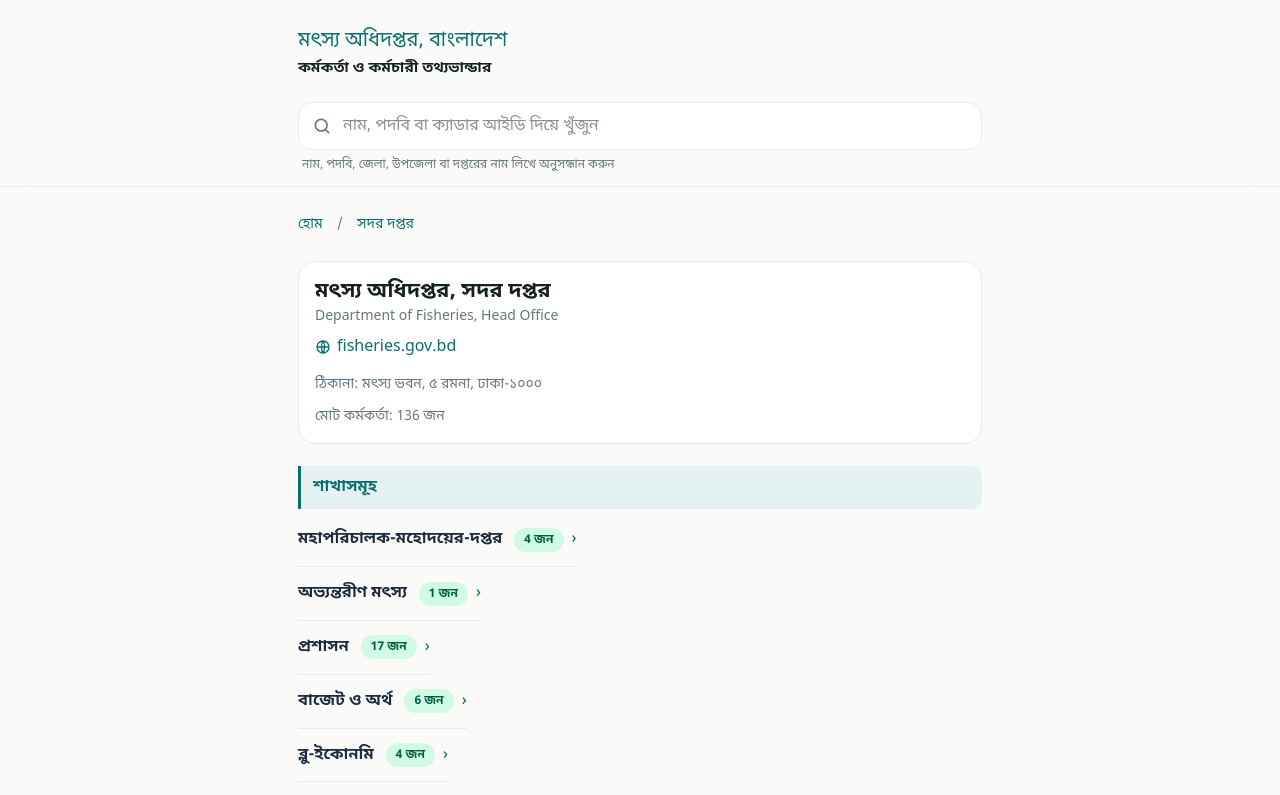
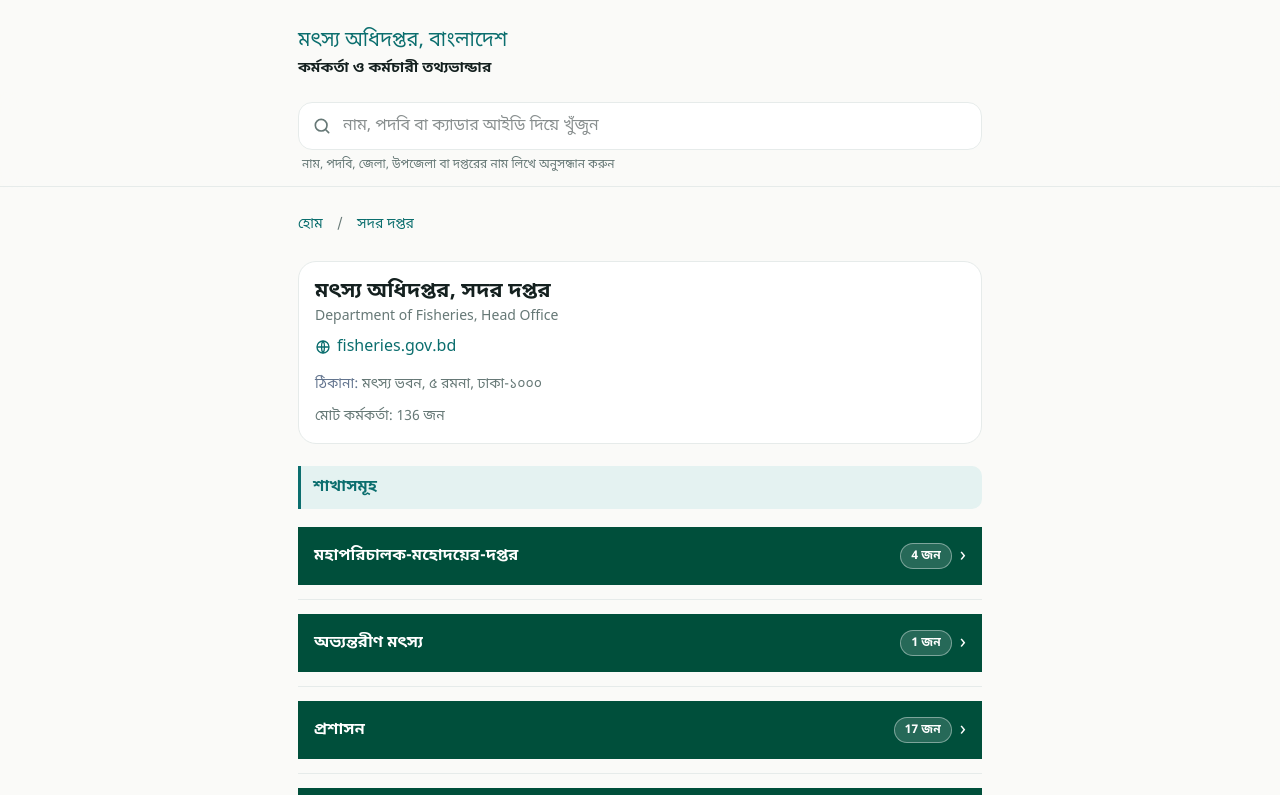
Before and after one commit to hasibranaofficial/dof-derectory-test, a Next.js app: page /dof-derectory-test/office/hq in a window 1280 px wide. Shown: the top 795 px of the page. Built offline with nearby package versions, Linux system fonts and the light colour scheme.

Commit message:
Fix headquarters branch visibility and click-to-expand staff

```diff
--- a/src/components/BranchDirectory.tsx
+++ b/src/components/BranchDirectory.tsx
@@ -1,46 +1,31 @@
-"use client";
-
-import { useState } from "react";
 import type { Officer } from "@/lib/data";
 import DirectoryOfficer from "@/components/DirectoryOfficer";
 
 export default function BranchDirectory({ branches }: { branches: [string, Officer[]][] }) {
-  const [active, setActive] = useState<string | null>(null);
   return (
     <section className="mt-6">
-      <h2 className="mb-3 border-l-4 border-emerald-600 pl-3 text-lg font-bold text-emerald-950">শাখাসমূহ</h2>
+      <h2 className="mb-4 border-l-4 border-emerald-700 pl-3 text-lg font-bold text-emerald-950">শাখাসমূহ</h2>
       <div className="grid gap-3 sm:grid-cols-2 lg:grid-cols-3">
-        {branches.map(([name, people]) => {
-          const selected = active === name;
-          return (
-            <button key={name} type="button" onClick={() => setActive(selected ? null : name)}
-              aria-expanded={selected}
-              className={"flex items-center justify-between gap-3 rounded-xl border p-4 text-left shadow-sm transition " +
-                (selected ? "border-emerald-500 bg-emerald-50" : "border-slate-200 bg-white hover:border-emerald-400 hover:bg-emerald-50/50")}>
-              <span className="font-semibold text-slate-800">{name || "অন্যান্য শাখা"}</span>
+        {branches.map(([name, people], index) => (
+          <details key={name || index} className="group overflow-hidden rounded-xl border border-emerald-800 bg-white shadow-sm">
+            <summary className="flex cursor-pointer list-none items-center justify-between gap-3 bg-emerald-900 px-4 py-4 text-left text-white transition-colors hover:bg-emerald-800 [&::-webkit-details-marker]:hidden">
+              <span className="font-semibold leading-relaxed">{name || "অন্যান্য শাখা"}</span>
               <span className="flex shrink-0 items-center gap-2">
-                <span className="rounded-full bg-emerald-100 px-2.5 py-1 text-xs font-bold text-emerald-800">{people.length} জন</span>
-                <span className={"text-emerald-800 transition-transform " + (selected ? "rotate-90" : "")}>›</span>
+                <span className="rounded-full border border-white/40 bg-white/15 px-2.5 py-1 text-xs font-bold text-white">{people.length} জন</span>
+                <span className="text-xl leading-none transition-transform group-open:rotate-90">›</span>
               </span>
-            </button>
-          );
-        })}
+            </summary>
+            <div className="border-t border-emerald-100 bg-slate-50 p-3">
+              <h3 className="mb-3 border-l-4 border-emerald-700 pl-3 font-bold text-emerald-950">{name || "অন্যান্য শাখা"} — জনবল</h3>
+              <div className="grid gap-3 md:grid-cols-2 xl:grid-cols-3">
+                {people.map((person, personIndex) => (
+                  <DirectoryOfficer key={person.id || person.name || personIndex} p={person} />
+                ))}
+              </div>
+            </div>
+          </details>
+        ))}
       </div>
-      {active !== null && (() => {
-        const selected = branches.find(([name]) => name === active);
-        if (!selected) return null;
-        return (
-          <div className="mt-6" id="branch-staff">
-            <div className="mb-3 flex items-center justify-between gap-3">
-              <h3 className="border-l-4 border-emerald-600 pl-3 text-lg font-bold text-emerald-950">{selected[0] || "অন্যান্য শাখা"} — জনবল</h3>
-              <button type="button" onClick={() => setActive(null)} className="rounded-lg px-3 py-1.5 text-sm font-medium text-slate-600 hover:bg-slate-100">বন্ধ করুন ×</button>
-            </div>
-            <div className="grid gap-3 md:grid-cols-2 xl:grid-cols-3">
-              {selected[1].map(person => <DirectoryOfficer key={person.id || person.name} p={person} />)}
-            </div>
-          </div>
-        );
-      })()}
     </section>
   );
 }
```
